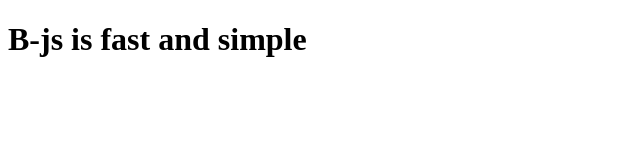
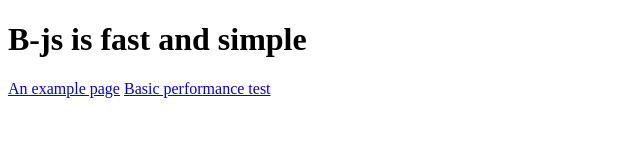
Before and after one commit to yavuztor/B-js, a website: page index.html in a window 1280 px wide. Shown: the whole page, without its empty margins (0-640 px from the left). Drawn offline with Linux system fonts and the light colour scheme.

Commit message:
Update index.html

```diff
--- a/index.html
+++ b/index.html
@@ -4,5 +4,7 @@
 </head>
 <body>
 	<h1>B-js is fast and simple</h1>
+	<a href="examples/index.html">An example page</a>
+	<a href="examples/perftest.html">Basic performance test</a>
 </body>
 </html>
```
